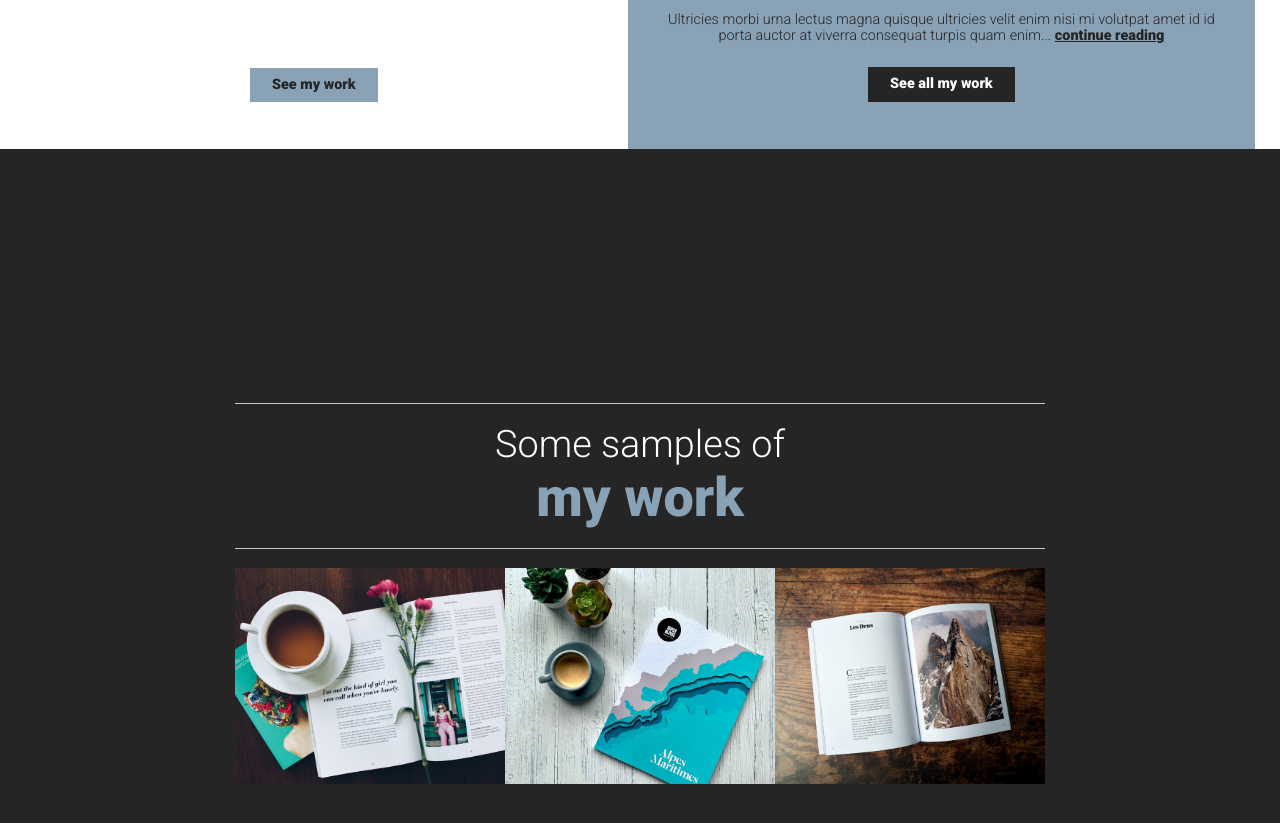
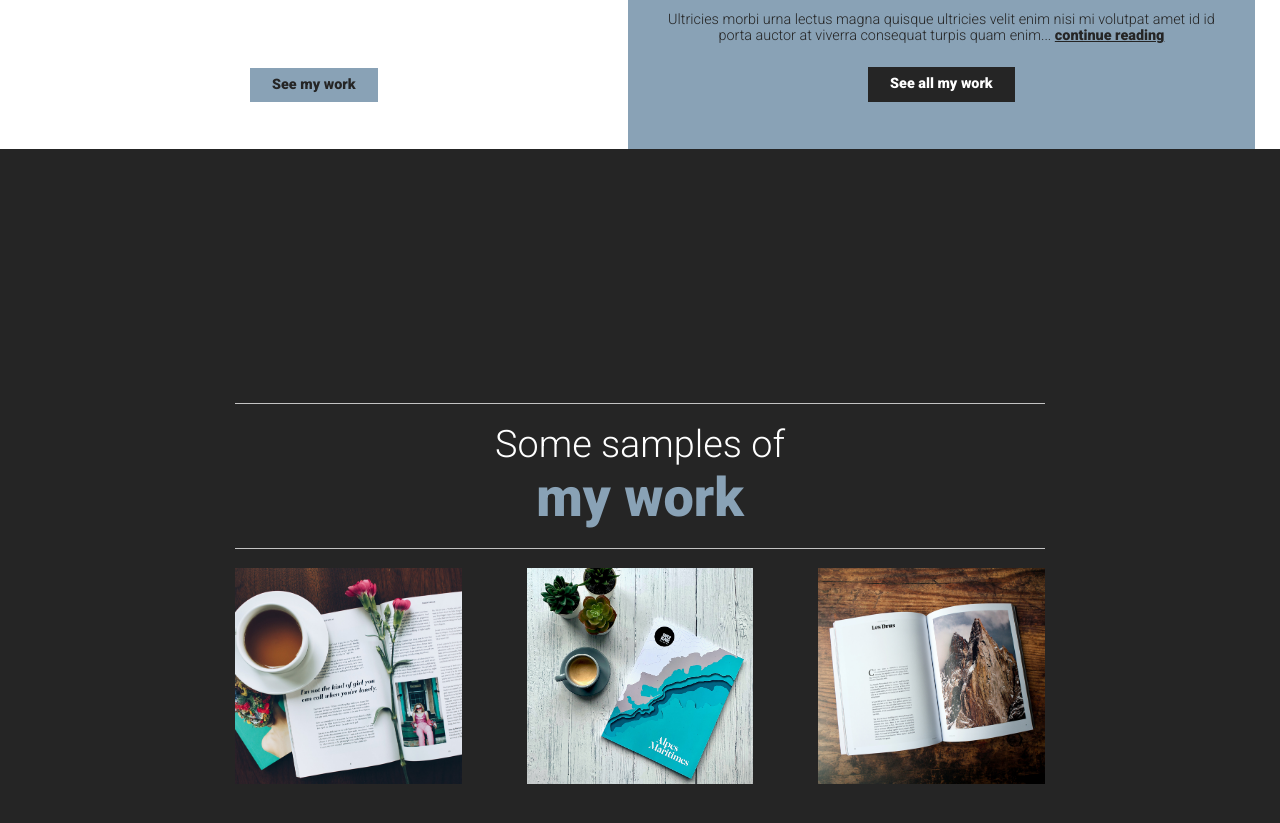
Before and after one commit to MichalJakubHoppe/personal-portfolio-template, a plain HTML site: page index.html in a window 1280 px wide. Shown: the part 1179-2002 px from the top of the page. Drawn offline with nearby package versions, Linux system fonts and the light colour scheme.

Commit message:
Update style.css

```diff
--- a/css/style.css
+++ b/css/style.css
@@ -191,7 +191,7 @@ header {
     }
 
     .portfolio-item {
-        width: 50%;
+        width: 28%;
     }
 
     .portfolio-item img {
```
